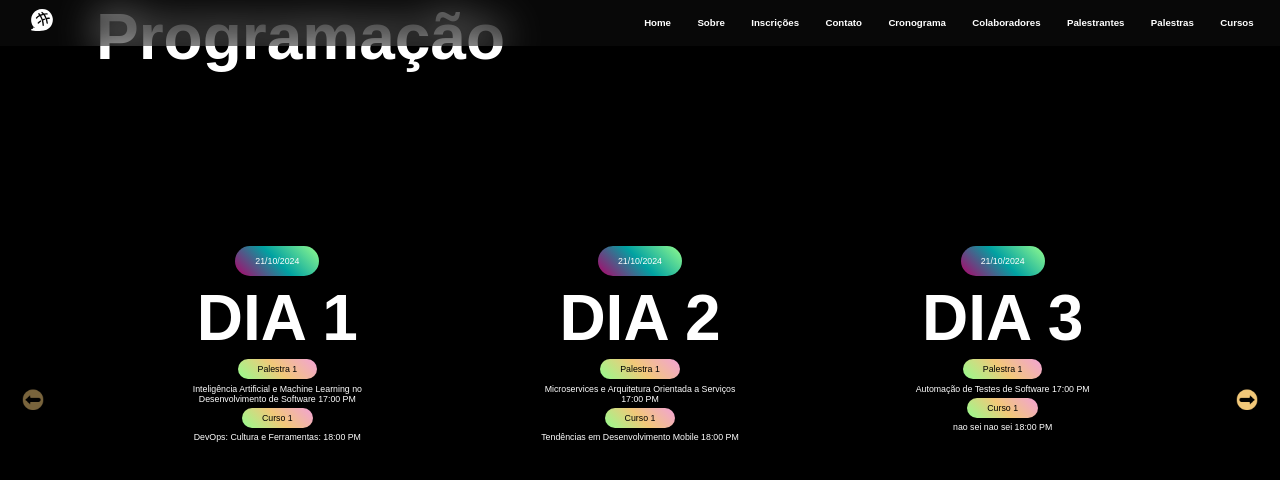
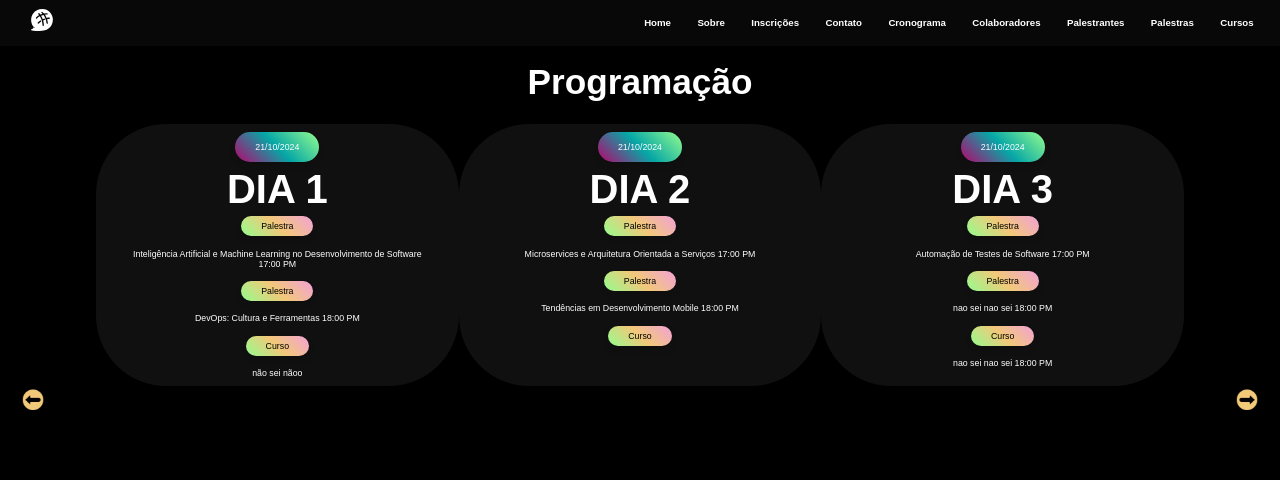
Before and after one commit to Iuky-O/Project-Simposio, a React (Create React App) app: page /timeline in a window 1280 px wide. Shown: the top 480 px of the page. Built offline with nearby package versions, Linux system fonts and the light colour scheme.

Commit message:
Update: estilizada tela cronograma e finalizada

```diff
--- a/src/Components/EnrollmentArea.js
+++ b/src/Components/EnrollmentArea.js
@@ -38,7 +38,7 @@ const EnrollmentArea = () => {
                     </text>
                 </div>
                 <div className='card-item'>
-                    <text className='card-number'>2
+                    <text className='card-number'>5
                         <p className='card-text'>dias</p>
                     </text>
                 </div>
--- a/src/Components/TimelineArea.js
+++ b/src/Components/TimelineArea.js
@@ -4,51 +4,60 @@ import '../Styles/TimelineArea.css';
 import { Card, CardHeader, CardBody, Image } from "@nextui-org/react";
 
 const slides = [
-  <div>
-    <p className='text-date'>21/10/2024</p>
-    <h2> DIA 1</h2>
-    <p className='text-palestra'>Palestra 1</p>
-    <p className='text-info'> Inteligência Artificial e Machine Learning no Desenvolvimento de Software 17:00 PM</p>
-    <p className='text-curso'>Curso 1 </p>
-    <p className='text-info'>DevOps: Cultura e Ferramentas:  18:00 PM</p>
+    <div>
+      <p className='text-date'>21/10/2024</p>
+      <h2> DIA 1</h2>
+      <p className='text-palestra'>Palestra</p>
+      <p className='text-info'> Inteligência Artificial e Machine Learning no Desenvolvimento de Software 17:00 PM</p>
+      <p className='text-palestra'>Palestra</p>
+      <p className='text-info'> DevOps: Cultura e Ferramentas 18:00 PM</p>
+      <p className='text-curso'>Curso </p>
+      <p className='text-info'>não sei nãoo</p>
     </div>,
   <div>
     <p className='text-date'>21/10/2024</p>
     <h2> DIA 2</h2>
-    <p className='text-palestra'>Palestra 1</p>
+    <p className='text-palestra'>Palestra </p>
     <p className='text-info'>Microservices e Arquitetura Orientada a Serviços 17:00 PM</p>
-    <p className='text-curso'>Curso 1 </p>
+    <p className='text-palestra'>Palestra</p>
     <p className='text-info'>Tendências em Desenvolvimento Mobile 18:00 PM</p>
+    <p className='text-curso'>Curso</p>
     </div>,
   <div>
     <p className='text-date'>21/10/2024</p>
     <h2> DIA 3</h2>
-    <p className='text-palestra'>Palestra 1</p>
+    <p className='text-palestra'>Palestra</p>
     <p className='text-info'>Automação de Testes de Software 17:00 PM</p>
-    <p className='text-curso'>Curso 1 </p>
+    <p className='text-palestra'>Palestra</p>
+    <p className='text-info'>nao sei nao sei 18:00 PM</p>
+    <p className='text-curso'>Curso</p>
     <p className='text-info'> nao sei nao sei 18:00 PM</p>
     </div>,
   <div>
     <p className='text-date'>21/10/2024</p>
     <h2> DIA 4</h2>
-    <p className='text-palestra'>Palestra 1</p>
+    <p className='text-palestra'>Palestra </p>
     <p className='text-info'>Programação Funcional vs. Programação Orientada a Objetos 17:00 PM</p>
-    <p className='text-curso'>Curso 1 </p>
+    <p className='text-palestra'>Palestra</p>
+    <p className='text-info'>nao sei nao sei 18:00 PM</p>
+    <p className='text-curso'>Curso</p>
     <p className='text-info'>nao sei nao sei 18:00 PM</p>
     </div>,
   <div>
     <p className='text-date'>21/10/2024</p>
     <h2> DIA 5</h2>
-    <p className='text-palestra'>Palestra 1</p>
+    <p className='text-palestra'>Palestra </p>
     <p className='text-info'> Caminhos de Carreira na Engenharia de Software 17:00 PM</p>
-    <p className='text-curso'>Curso 1 </p>
+    <p className='text-curso'>Curso</p>
     <p className='text-info'> nao sei nao sei 18:00 PM</p>
-    </div>,
+    </div>
 ];
 const TimelineArea = () => {
   return (
     <div className="timeline-area">
-      <h2>Programação</h2>
+      <div className='title'>
+        <h1>Programação</h1>
+      </div>
       <Carousel slidesToScroll={2} slidesVisible={3}>
         {slides}
       </Carousel>
--- a/src/Styles/Carousel.css
+++ b/src/Styles/Carousel.css
@@ -1,6 +1,5 @@
 .carousel {
     overflow: hidden;
-    width: 100%;
   }
 
   .carousel__container {
@@ -9,18 +8,21 @@
   }
 
   .carousel__slide {
-    min-width: 50%;
-    padding: 10vb;
-    margin-top: 10rem;
-    box-sizing: border-box;
+    min-width: 30%;
     text-align: center;
-    border-radius: 4.5rem;
+    padding: 0.5rem 1rem 0 1rem;
+    border-radius: 8rem;
+    background-color: rgba(255, 255, 255, 0.062);
+    box-shadow: 0 4px 10px rgb(rgba(242, 162, 214, 0.816));
+  transition: box-shadow 0.3s ease;
+  }
+  .carousel__slide:hover {
+    box-shadow: 0 6px 15px rgba(0, 0, 0, 0.5); /* Somente se quiser um efeito de hover */
   }
 .carousel__button {
     position: absolute;
     top: 50%;
     transform: translateY(-50%);
-
     padding: 2px;
     cursor: pointer;
   }
--- a/src/Styles/EnrollmentArea.css
+++ b/src/Styles/EnrollmentArea.css
@@ -13,16 +13,15 @@
     justify-content: end;
     max-width: 80rem;
     color: #6a6a6a;
-    margin: 1rem 0rem;
+    margin: 1rem 0 0 0;
 }
 
 .title {
     justify-content: center;
-    margin: 0 0 5vh 0;
-    font-size: 3rem;
+    margin: 0 0 2vh 0;
+    font-size: clamp(1rem 5vw 3rem);
     color: var(--branco);
     font-family: bold;
-
 }
 
 .card-end {
@@ -34,7 +33,7 @@
 .card-item{
     text-align: center;
     padding: 8rem;
-    max-width: 15rem;
+    max-width: 12rem;
 }
 .card-number{
     font-size: clamp(4rem, 3vw, 2rem);
@@ -51,7 +50,7 @@
 
 .inscricao-btn{
     display: inline;
-    padding: 1rem 2rem;
+    padding: 1rem 1.5rem;
     color: #0D0D0D;
     background: linear-gradient(to right,  #F2A2D6,
                                             #BA71D9,
@@ -61,7 +60,7 @@
     border: none;
     border-radius: 2rem;
     cursor: pointer;
-    font-size: clamp(1rem, 3vw, 1.5rem);
+    font-size: clamp(0.5rem, 2vw, 1.5rem);
     text-decoration: none;
 }
 .link{
--- a/src/Styles/TimelineArea.css
+++ b/src/Styles/TimelineArea.css
@@ -1,9 +1,20 @@
 @import "../Styles/index.css";
 .timeline-area{
     color: var(--branco);
+    width: 100%;
+    height: 100%;
+}
+.title{
+    margin: 5rem 0 0.5rem 0;
+    padding: 2rem 0 2rem 0;
+    font-size: clamp(0.5rem, 3vw, 2rem);
+    text-align: center;
+}
+.text-info{
+    padding: 8px 20px;
 }
 h2{
-    font-size: 8vb;
+    font-size: 5vb;
 }
 .text-date{
     display: inline-flex;
@@ -11,7 +22,7 @@ h2{
     padding: 10px 20px;
     margin: 0.5rem;
     background: linear-gradient(45deg, rgba(255, 0, 150, 0.7), rgba(0, 230, 230, 0.7), #94FD8E);
-    border-radius: 30px;
+    border-radius: 3rem;
     box-shadow: 0 4px 6px rgba(0, 0, 0, 0.1);
 
 }
--- a/src/Utils/Carrousel.jsx
+++ b/src/Utils/Carrousel.jsx
@@ -4,7 +4,7 @@ import '../Styles/Carousel.css';
 import setaD from "../Assets/setadireita.png";
 import setaE from "../Assets/setaesquerda.png";
 const Carousel = ({ children, slidesToScroll = 1, slidesVisible = 1 }) => {
-  const options = { slidesToScroll, align: 'start' };
+  const options = { loop: true, slidesToScroll, align: 'start' };
   const [emblaRef, emblaApi] = useEmblaCarousel(options);
   const [canScrollPrev, setCanScrollPrev] = useState(false);
   const [canScrollNext, setCanScrollNext] = useState(false);
```
